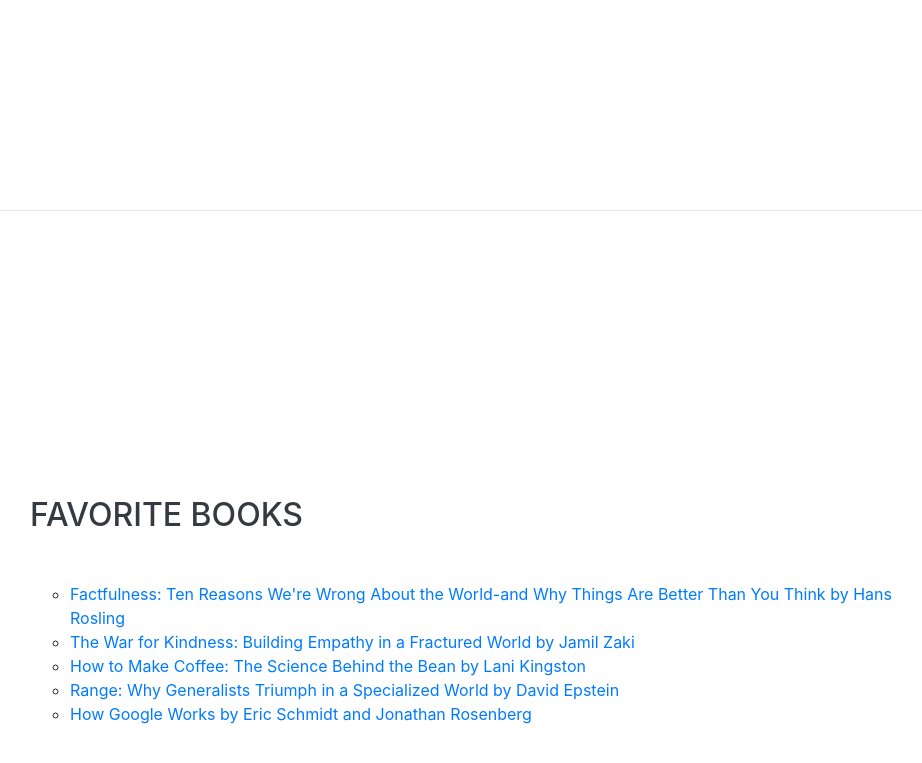
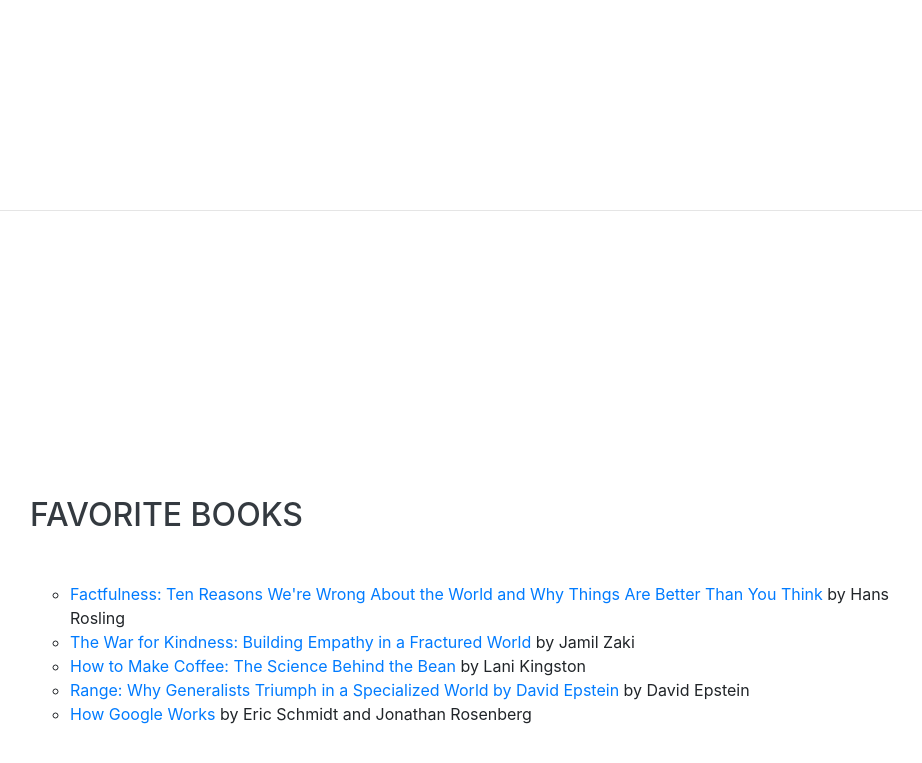
Before and after one commit to chris-gomes/PersonalWebsite, a website with bundled scripts: page index.html in a window 1280 px wide. Shown: the part 3286-4049 px from the top of the page, without its empty margins (290-1212 px from the left). Built offline with nearby package versions, Linux system fonts and the light colour scheme; a web font is replaced by a local one.

Commit message:
reformatted book section

```diff
--- a/index.html
+++ b/index.html
@@ -246,23 +246,28 @@
         <h2 class="mb-5">Favorite Books</h2>
         <ul class="fa-ul mb-0" style="list-style-type:circle;">
           <li>
-            <a
+            <a class="text-primary"
               href="https://www.amazon.com/Factfulness-Reasons-World-Things-Better-ebook/dp/B0756J1LLV/ref=sr_1_4?s=digital-text&ie=UTF8&qid=1543728724&sr=1-4&keywords=factfulness">
-              Factfulness: Ten Reasons We're Wrong About the World-and Why Things Are Better Than You Think by Hans
-              Rosling
-            </a></li>
-          <li><a href="https://www.warforkindness.com/">
-              The War for Kindness: Building Empathy in a Fractured World by Jamil Zaki
-            </a></li>
-          <li><a href="https://www.amazon.com/How-Make-Coffee-Science-Behind/dp/1419715844">
-              How to Make Coffee: The Science Behind the Bean by Lani Kingston
-            </a></li>
-          <li><a href="https://www.davidepstein.com/the-range/">
-              Range: Why Generalists Triumph in a Specialized World by David Epstein
-            </a></li>
-          <li><a href="https://www.amazon.com/How-Google-Works-Eric-Schmidt/dp/1455582328">
-              How Google Works by Eric Schmidt and Jonathan Rosenberg
-            </a></li>
+              Factfulness: Ten Reasons We're Wrong About the World and Why Things Are Better Than You Think</a>
+            <span>by Hans Rosling</span>
+          </li>
+          <li>
+            <a class="text-primary" href="https://www.warforkindness.com/">
+              The War for Kindness: Building Empathy in a Fractured World</a>
+            <span>by Jamil Zaki</span>
+          </li>
+          <li><a class="text-primary" href="https://www.amazon.com/How-Make-Coffee-Science-Behind/dp/1419715844">
+              How to Make Coffee: The Science Behind the Bean</a>
+            <span>by Lani Kingston</span>
+          </li>
+          <li><a class="text-primary" href="https://www.davidepstein.com/the-range/">
+              Range: Why Generalists Triumph in a Specialized World by David Epstein</a>
+            <span>by David Epstein</span>
+          </li>
+          <li><a class="text-primary" href="https://www.amazon.com/How-Google-Works-Eric-Schmidt/dp/1455582328">
+              How Google Works</a>
+            <span>by Eric Schmidt and Jonathan Rosenberg</span>
+          </li>
         </ul>
       </div>
     </section>
```
